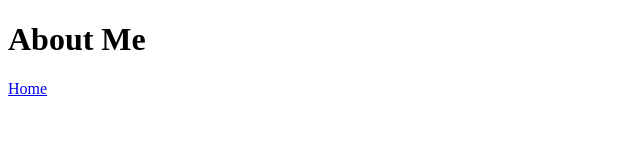
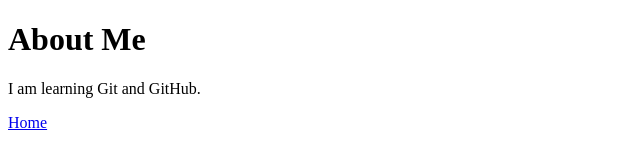
Before and after one commit to BinaryBhakti/github-assignment, a plain HTML site: page about.html in a window 1280 px wide. Shown: the whole page, without its empty margins (0-640 px from the left). Drawn offline with Linux system fonts and the light colour scheme.

Commit message:
Update about.html with an introduction paragraph

```diff
--- a/about.html
+++ b/about.html
@@ -3,6 +3,7 @@
 <head><meta charset="UTF-8"><title>About</title></head>
 <body>
   <h1>About Me</h1>
+  <p>I am learning Git and GitHub.</p>
   <a href="index.html">Home</a>
 </body>
 </html>
```
